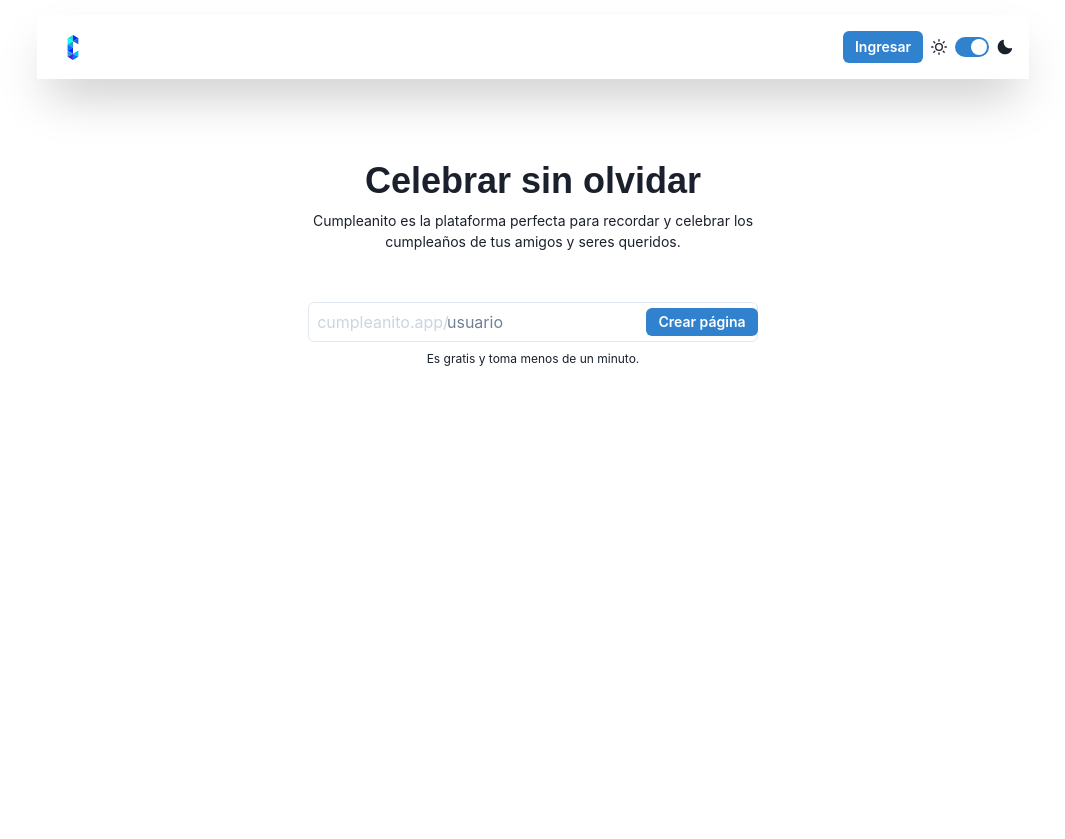
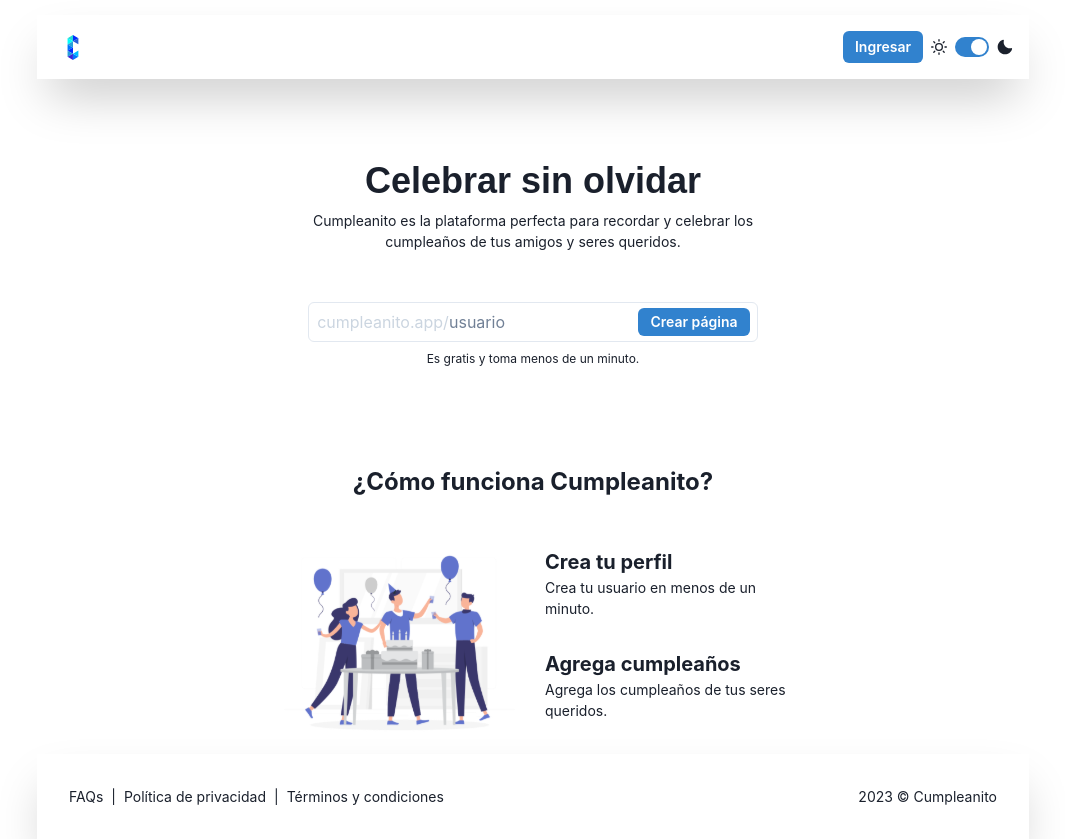
Before and after one commit to francocampaiola/cumpleanito, a Next.js app: page / in a window 1280 px wide. Shown: the whole page, without its empty margins (107-1172 px from the left). Before the commit the page ends 800 px from the top, so only its background shows below. Built offline with nearby package versions, Linux system fonts and the light colour scheme.

Commit message:
add info to Home and dev footer

```diff
--- /dev/null
+++ b/components/UI/Footer/Footer.tsx
@@ -0,0 +1,35 @@
+import { Box, Flex, HStack, Spacer, Text } from '@chakra-ui/react'
+import React from 'react'
+
+export const Footer = () => {
+    const year = new Date().getFullYear();
+
+    return (
+        <Box
+            marginTop={'15px'}
+            padding={'1rem'}
+            maxW={'100%'}
+            zIndex={1}
+            boxShadow={'2xl'}
+            position={'relative'}
+        >
+            <Flex
+                align={'center'}
+                justify={'space-between'}
+                padding={'1rem'}
+            >
+                <HStack>
+                    <Text fontSize={'sm'}>FAQs</Text>
+                    <Text fontSize={'sm'}>|</Text>
+                    <Text fontSize={'sm'}>Política de privacidad</Text>
+                    <Text fontSize={'sm'}>|</Text>
+                    <Text fontSize={'sm'}>Términos y condiciones</Text>
+                </HStack>
+                <Spacer />
+                <HStack>
+                    <Text fontSize={'sm'}>{year} © Cumpleanito</Text>
+                </HStack>
+            </Flex>
+        </Box>
+    )
+}
--- /dev/null
+++ b/components/UI/Footer/index.ts
@@ -0,0 +1 @@
+export * from './Footer'
--- a/components/UI/Navbar/Navbar.tsx
+++ b/components/UI/Navbar/Navbar.tsx
@@ -1,4 +1,5 @@
 import { Box, Button, Flex, HStack, Image } from '@chakra-ui/react'
+import Link from 'next/link'
 import { Toggle } from '../Toggle'
 
 export const Navbar = () => {
@@ -15,7 +16,9 @@ export const Navbar = () => {
                 padding={'1rem'}
             >
                 <Box>
-                    <Image src='Logo.svg' height={25} width={10} />
+                    <Link href={'/'}>
+                        <Image src='Logo.svg' height={25} width={10} />
+                    </Link>
                 </Box>
                 <HStack>
                     <Button colorScheme={'blue'} size={'sm'}>Ingresar</Button>
--- a/layouts/MainLayout.tsx
+++ b/layouts/MainLayout.tsx
@@ -1,6 +1,7 @@
 import { FC } from "react"
 import { Navbar } from "components/UI/Navbar"
 import { Container } from "@chakra-ui/react"
+import { Footer } from "components/UI/Footer"
 
 interface Props {
     children: React.ReactNode
@@ -17,6 +18,7 @@ export const MainLayout: FC<Props> = ({ children }) => {
             >
                 {children}
             </Container>
+            <Footer />
         </Container>
     )
 }
--- a/src/pages/index.tsx
+++ b/src/pages/index.tsx
@@ -1,7 +1,11 @@
 import {
+  Box,
   Button,
   Container,
+  Grid,
+  GridItem,
   Heading,
+  Image,
   Input,
   InputGroup,
   InputLeftElement,
@@ -16,6 +20,7 @@ export default function Home() {
     <>
       <MainLayout>
         <Container maxW={'5xl'} marginTop={'80px'}>
+          <VStack spacing={'100px'}>
             <VStack spacing={'50px'} width={'100%'}>
               <VStack>
                 <Heading fontFamily={'sans-serif'}>Celebrar sin olvidar</Heading>
@@ -29,8 +34,8 @@ export default function Home() {
                     children='cumpleanito.app/'
                     width={'150px'}
                   />
-                <Input placeholder='usuario' paddingLeft={'138px'} />
-                <InputRightElement width='7rem'>
+                  <Input placeholder='usuario' paddingLeft={'140px'} />
+                  <InputRightElement width='8rem'>
                     <Button h='1.75rem' size='sm' colorScheme={'blue'}>
                       Crear página
                     </Button>
@@ -39,6 +44,33 @@ export default function Home() {
                 <Text fontSize={'xs'}>Es gratis y toma menos de un minuto.</Text>
               </VStack>
             </VStack>
+            <VStack spacing={50}>
+              <Heading fontSize={'2xl'}>¿Cómo funciona Cumpleanito?</Heading>
+              <Grid
+                templateColumns="repeat(2, 1fr)"
+                gap={6}
+                width={'80%'}
+              >
+                <GridItem>
+                  <Image src='home/cumpleanito.svg' width={300} height={'auto'} />
+                </GridItem>
+                <GridItem>
+                  <VStack spacing={30}>
+                    <VStack>
+                      <Box>
+                        <Text as={'b'} fontSize={'xl'}>Crea tu perfil</Text>
+                        <Text fontSize={'sm'}>Crea tu usuario en menos de un minuto.</Text>
+                      </Box>
+                    </VStack>
+                    <Box>
+                      <Text as={'b'} fontSize={'xl'}>Agrega cumpleaños</Text>
+                      <Text fontSize={'sm'}>Agrega los cumpleaños de tus seres queridos.</Text>
+                    </Box>
+                  </VStack>
+                </GridItem>
+              </Grid>
+            </VStack>
+          </VStack>
         </Container>
       </MainLayout>
     </>
```
Also changed, not shown: public/home/cumpleanito.svg (added). Lines whose indentation alone changed are shown as unchanged.
